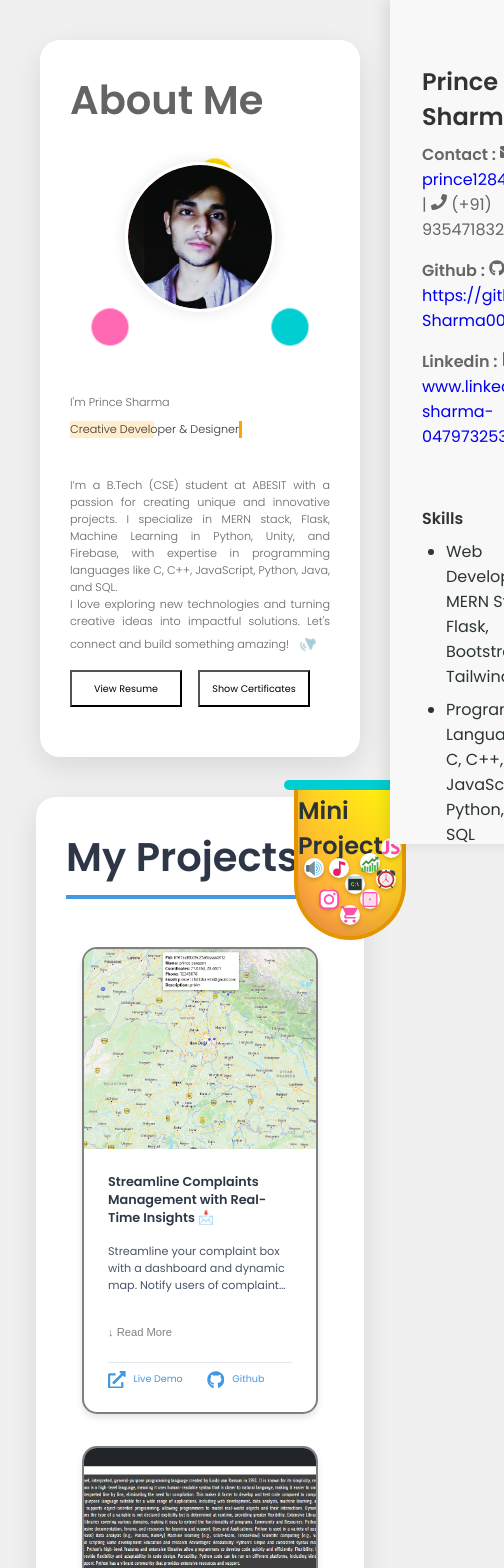
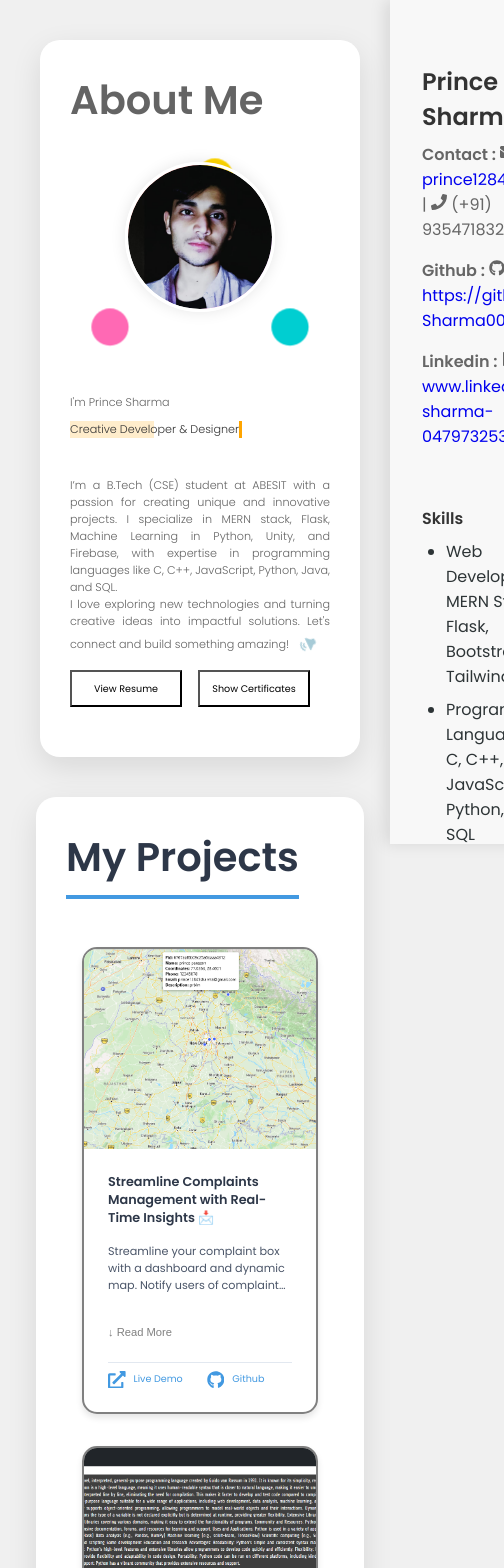
Before and after one commit to Prince-Sharma002/portfolio-front, a React (Create React App) app: page / in a window 390 px wide. Shown: the top 1568 px of the page, 504 px wide, since content can reach past the window. Built offline with nearby package versions, Linux system fonts and the light colour scheme.

Commit message:
project bucket responsive

```diff
--- a/src/components/Achievements.jsx
+++ b/src/components/Achievements.jsx
@@ -12,7 +12,11 @@ const AchievementsSection = styled.section`
   grid-column: span 12;
   border-radius: 20px;
   overflow: hidden; // Ensure no scrollbar appears outside the section
-`;
+
+  @media (max-width: 760px) {
+   width:21rem;
+  }
+  `;
 
 const SectionTitle = styled.h2`
   text-align: center;
@@ -29,6 +33,10 @@ const SectionTitle = styled.h2`
     height: 3px;
     background-color: #FFC107;
     margin: 0.5rem auto 0;
+  }
+
+  @media (max-width: 760px) {
+    font-size: 1.5rem;
   }
 `;
 
@@ -72,7 +80,7 @@ const AchievementsGrid = styled.div`
   }
 
   @media (max-width: 480px) {
-    grid-auto-columns: calc(100% - 20px);
+    grid-auto-columns: calc(95% - 20px);
   }
 `;
 
@@ -99,12 +107,23 @@ const IconWrapper = styled.div`
   font-size: 2.5rem;
   margin-bottom: 1rem;
   color: #FFC107;
+
+  @media (max-width: 760px) {
+      font-size: 1rem;
+    }
+  }
+
 `;
 
 const AchievementTitle = styled.h3`
   font-size: 1.25rem;
   margin-bottom: 0.5rem;
   color: #333;
+
+    @media (max-width: 760px) {
+      font-size: 0.8rem;
+    }
+  }
 `;
 
 const AchievementDescription = styled.p`
@@ -112,6 +131,12 @@ const AchievementDescription = styled.p`
   opacity: 0.8;
   margin-bottom: 1rem;
   flex-grow: 1;
+
+      @media (max-width: 760px) {
+      font-size: 0.6rem;
+    }
+  }
+
 `;
 
 const ReadMoreLink = styled.a`
@@ -125,6 +150,12 @@ const ReadMoreLink = styled.a`
   &:hover {
     text-decoration: underline;
   }
+
+  @media (max-width: 760px) {
+      font-size: 0.6rem;
+  }
+
+
 `;
 
 
--- a/src/components/ProjectBucket.jsx
+++ b/src/components/ProjectBucket.jsx
@@ -34,6 +34,14 @@ const BucketBody = styled.div`
   border-top: none;
   box-shadow: inset 0 -10px 20px rgba(0, 0, 0, 0.1);
 
+  @media (max-width: 760px) {
+      font-size: 0.6rem;
+      width:  100px;
+      height:  6rem;
+      bottom:-750px;
+      border: 2px solid rgb(228, 148, 0);
+    }
+
   `;
 
 const BucketRim = styled.div`
@@ -45,6 +53,12 @@ const BucketRim = styled.div`
   left: -10px;
   border-radius: 15px;
   z-index: 2;
+
+  @media (max-width: 760px) {
+      width: 8.2rem;
+      height: 5px;
+      top: 852px;
+    }
 `;
 
 const IconContainer = styled.div`
@@ -120,8 +134,8 @@ const ProjectBucket = () => {
               rel="noopener noreferrer"
 
               style={{
-                width: window.innerWidth <= 760 ? '20px' : '20px',
-                height: window.innerWidth <= 760 ? '20px' : '20px',
+                width: window.innerWidth <= 760 ? '20px' : '40px',
+                height: window.innerWidth <= 760 ? '20px' : '40px',
               }}
 
             >
```
